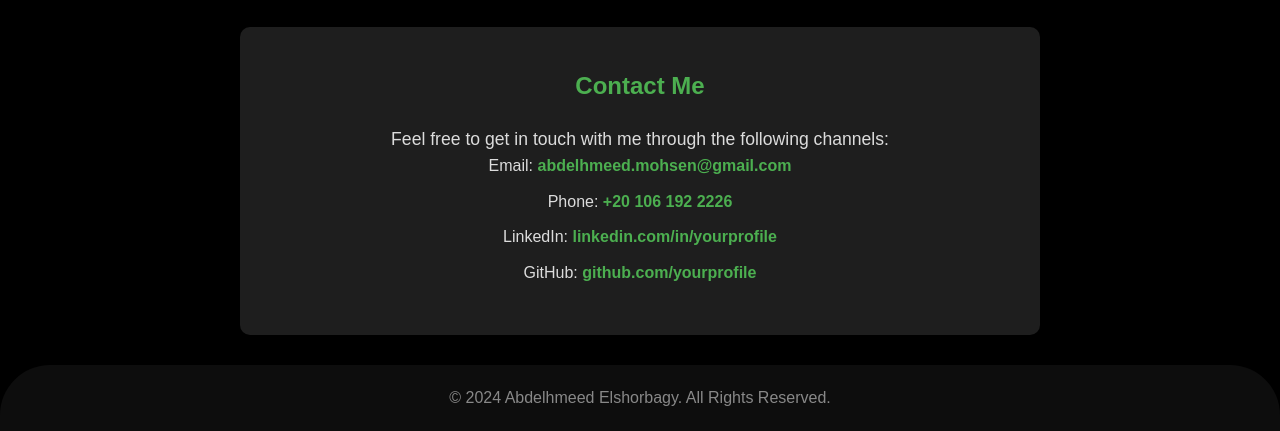
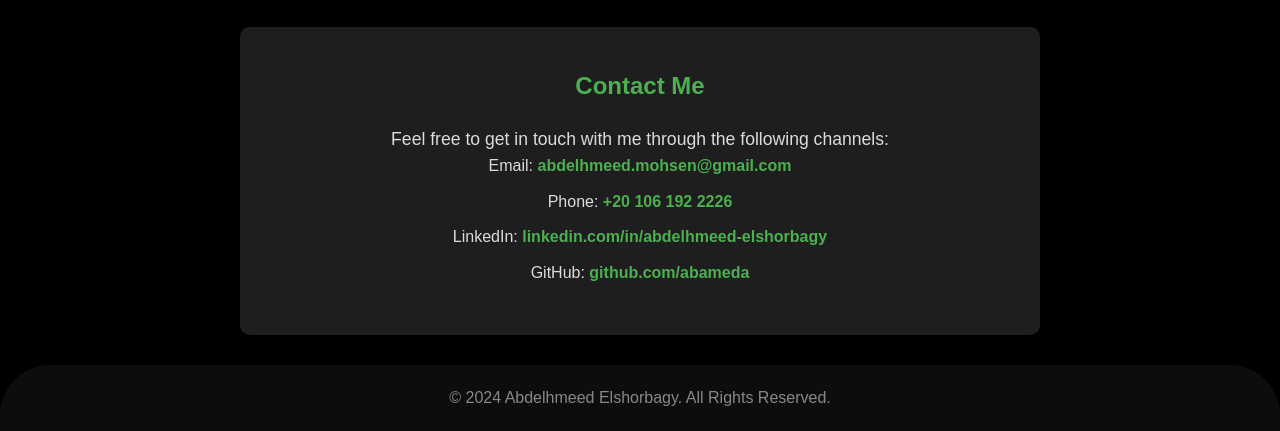
Before and after one commit to abameda/abdelhmeedelshorbagy, a plain HTML site: page index.html in a window 1280 px wide. Shown: the part 778-1209 px from the top of the page. Drawn offline with nearby package versions, Linux system fonts and the light colour scheme.

Commit message:
added social links

```diff
--- a/index.html
+++ b/index.html
@@ -44,8 +44,8 @@
         <ul style="list-style: none; text-align: center; padding: 0;">
           <li>Email: <a href="abdelhmeed.mohsen@gmail.com">abdelhmeed.mohsen@gmail.com</a></li>
           <li>Phone: <a href="tel:+201061922226">+20 106 192 2226</a></li>
-          <li>LinkedIn: <a href="https://www.linkedin.com/in/yourprofile" target="_blank">linkedin.com/in/yourprofile</a></li>
-          <li>GitHub: <a href="https://github.com/yourprofile" target="_blank">github.com/yourprofile</a></li>
+          <li>LinkedIn: <a href="https://www.linkedin.com/in/abdelhmeed-elshorbagy-774922268/" target="_blank">linkedin.com/in/abdelhmeed-elshorbagy</a></li>
+          <li>GitHub: <a href="https://github.com/abameda" target="_blank">github.com/abameda</a></li>
         </ul>
       </section>
         </main>
@@ -54,6 +54,5 @@
   </footer>
   <script src="https://cdnjs.cloudflare.com/ajax/libs/gsap/3.12.2/gsap.min.js"></script>
   <script src="https://unpkg.com/scrollreveal"></script>
-  <script src="app.js"></script>
-</body>
+  </body>
 </html>
```
Also changed, not shown: 1 other file.
